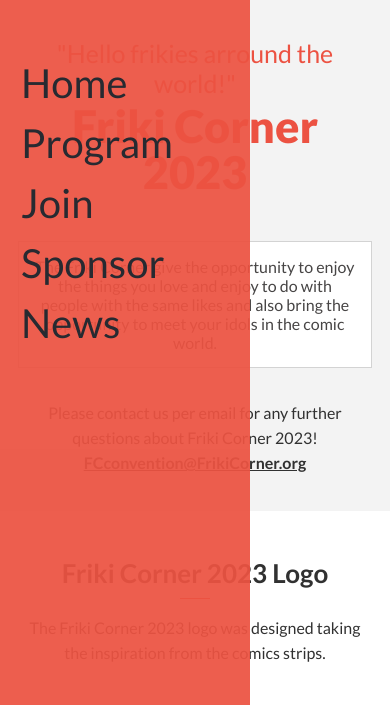
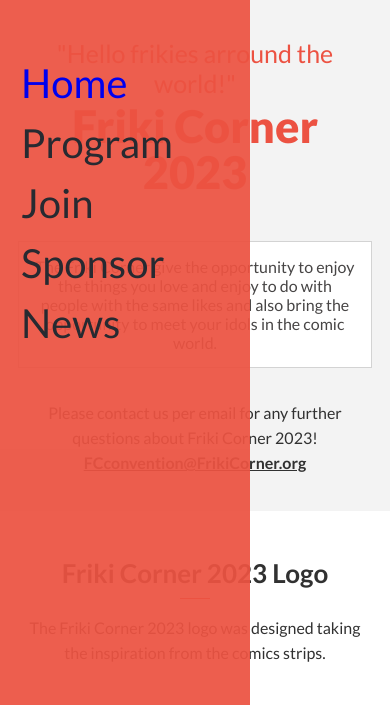
Before and after one commit to AndreaM2429/Capstone_project_Conference_page, a website: page pages/about.html in a window 390 px wide. Both pictures are taken after a click on the picture 34 px from the left and 38 px from the top of the page. Shown: the part 62-767 px from the top of the page. Drawn offline with Linux system fonts and the light colour scheme.

Commit message:
Add link in mobile menu to home page

```diff
--- a/pages/about.html
+++ b/pages/about.html
@@ -42,7 +42,7 @@
         <div class="flexcolum">
           <img id="close" src="../Img/CloseIcon.png" alt="Close">
           <ul class="ul flexcolum">
-            <li>Home</li>
+            <li><a href="../index.html">Home</a></li>
             <li>Program</li>
             <li>Join</li>
             <li>Sponsor</li>
```
